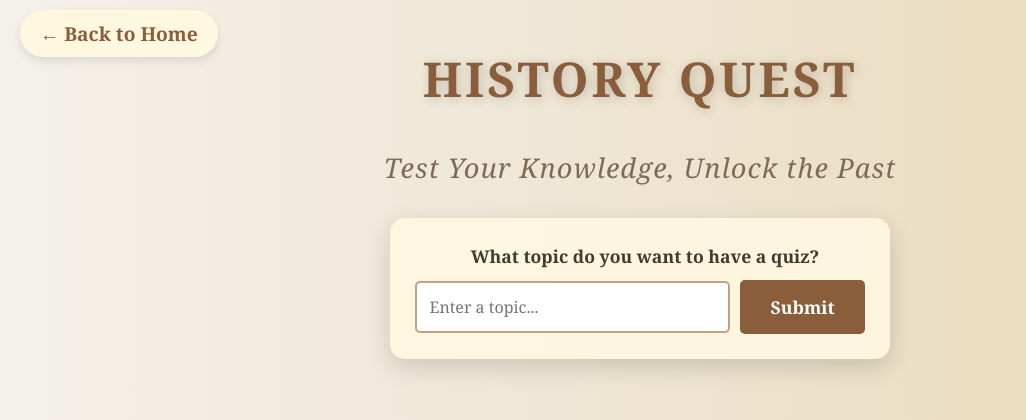
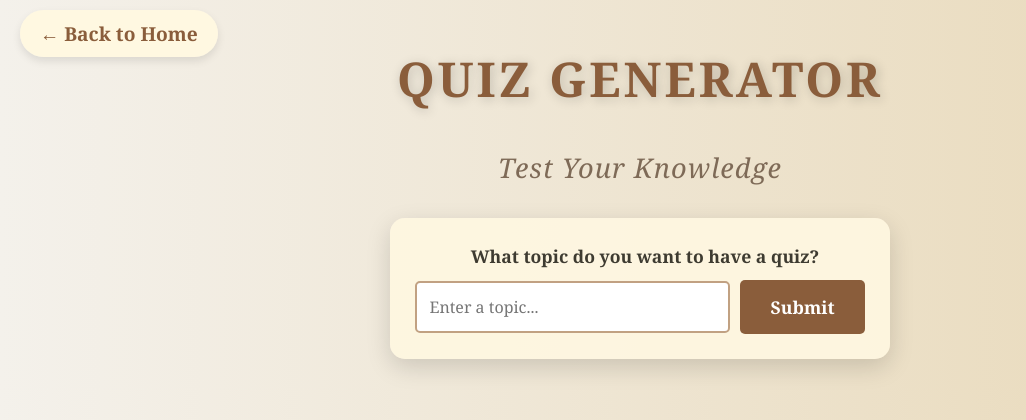
Before and after one commit to 45H15H/Immersive-History, a Flask app: page /quiz in a window 1280 px wide. Shown: the top 420 px of the page, without its empty margins (0-1026 px from the left). Run offline with Flask 3, Linux system fonts and the light colour scheme.

Commit message:
Update quiz.html for demo purpose

```diff
--- a/templates/quiz.html
+++ b/templates/quiz.html
@@ -13,8 +13,8 @@
 
 <!-- Welcome title and subtitle -->
 <div>
-    <h1 class="welcome-title">History Quest</h1>
-    <p class="welcome-subtitle">Test Your Knowledge, Unlock the Past</p>
+    <h1 class="welcome-title">Quiz Generator</h1>
+    <p class="welcome-subtitle">Test Your Knowledge</p>
 </div>
 
 <!-- Form for prompt -->
```
